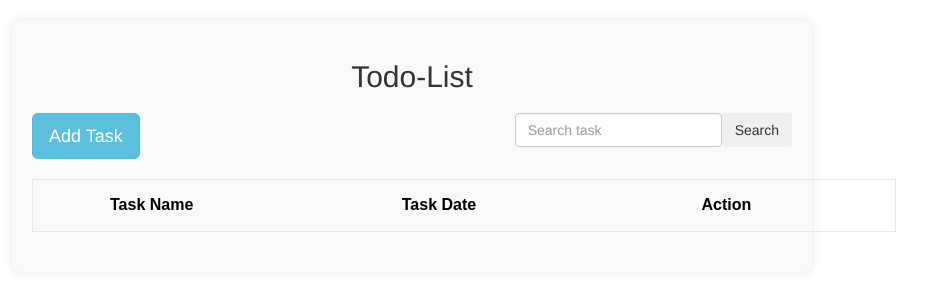
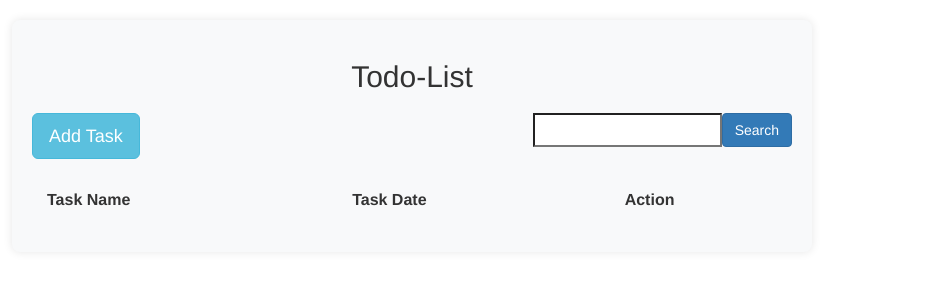
Before and after one commit to Abhishek79-hue/todo-project, a React (Vite) app: page / in a window 1280 px wide. Shown: the top 300 px of the page, without its empty margins (228-1155 px from the left). Built offline with nearby package versions, Linux system fonts and the light colour scheme.

Commit message:
some css and som functionalti add

```diff
--- a/src/App.css
+++ b/src/App.css
@@ -6,14 +6,19 @@
     border-radius: 8px;
     box-shadow: 0 0 10px rgba(0, 0, 0, 0.1);
   }
+  table{
+    margin-top: 30px;
+    margin-left:15px;
+    font-size:medium;
+  }
+  tr.td{
+    font-family: sans-serif;
+  }
+  tr:nth-child(even) {
+    background-color:rgb(208, 231, 241);
+  }
 h2 {
     text-align: center;
-    margin-bottom: 20px;
-  }
-.button-group {
-    display: flex;
-    justify-content: space-between;
-    align-items: center;
     margin-bottom: 20px;
   }
 
@@ -22,67 +27,9 @@ display: flex;
    float: right;
 
   }
-ul.list-groups{
-    list-style-type: none;
-    margin-top: 20px;
-    width: 128vh;
-    padding: 0;
-    overflow: hidden;
-    border: 1px solid #e7e7e7;
-  }
-  li.action-list{
-    margin-right: 50vh;
-  }
-  li.list-items{
-    float: left;
-    margin-right: 50px;
-    display: block;
-    font-size: medium;
-    font-family: sans-serif;
-    color: black;
-    text-align: center;
-    padding: 14px 16px;
-    text-decoration: none;
-  }
-
-  ul.list-groups {
-    list-style-type: none;
-    width:108vh;
-    padding: 0;
-    display: flex;
-    justify-content: space-between;
-  }
-  .list-items{
-    flex: 1;
-    text-align: center;
-    padding: 10px;
-    font-weight: bold;
-  }
-
-
-  .list-group-item {
-    display: flex;
-    justify-content: space-between;
-    align-items: center;
-    padding: 10px;
-    background-color: #fff;
-    border: 1px solid #ddd;
-    border-radius: 4px;
-    margin-bottom: 10px;
-  }
-
-
-  .list-group-item .task {
-    flex: 1;
-    font-weight: bold;
-  }
-
-  .list-group-item .date {
-    color: #666;
-  }
   .modal-body input[type="text"],
 .modal-body input[type="date"] {
-  width: calc(100% - 24px);
+  width: 550px;
   padding: 8px;
   margin-bottom: 10px;
   border: 1px solid #ced4da;
--- a/src/App.jsx
+++ b/src/App.jsx
@@ -1,152 +1,164 @@
-import React, { useEffect, useState } from 'react'
-import "./App.css"
+import React, { useEffect, useState } from 'react';
+import './App.css';
+
+
 function App() {
-  const[todos,setTodos]=useState([])
-  const[task,setTask]=useState("")
-const[date,setDate]=useState("")
-const[togglebtn,setTogglebtn]=useState(true)
-const[edit,setEdit]=useState(null)
-const[search,setSearch]=useState("")
-const[searchResult,setSearchresult]=useState(null)
-const[searchDate,setSearchDate]=useState('')
-  const handleSubmit=()=>{
+  const [todos, setTodos] = useState([]);
+  const [task, setTask] = useState('');
+  const [date, setDate] = useState('');
+  const [togglebtn, setTogglebtn] = useState(true);
+  const [edit, setEdit] = useState(null);
+  const [search, setSearch] = useState('');
+  const [searchResult, setSearchresult] = useState(null);
+  const [searchDate, setSearchDate] = useState('');
 
-    if(task,date && !togglebtn){
-      setTodos(todos.map((element)=>{
-       if(element.id===edit){
-        return{...element,task,date}
+  const handleSubmit = () => {
+    if (task && date && !togglebtn) {
+      setTodos(todos.map((element) => {
+        if (element.id === edit) {
+          return { ...element, task, date };
         }
         return element;
-      }))
-      setTogglebtn(true)
-      setTask('')
-      setDate('')
-      setEdit(null)
+      }));
+      setTogglebtn(true);
+      setTask('');
+      setDate('');
+      setEdit(null);
+    } else {
+      const inputdata = { id: new Date().getTime().toString(), task, date };
+      setTodos([...todos, inputdata]);
+      setTask('');
+      setDate('');
     }
-    else{
-      const inputdata = { id: new Date().getTime().toString(), task, date };
-    setTodos([...todos,inputdata])
-    setTask('')
-    setDate(' ')
-  }
-    }
-  const deletedata=(id)=>{
-  const updateitem=todos.filter((val,index)=>{
-return val.id!==id
+  };
+
+  const deletedata = (id) => {
+    const updateitem = todos.filter((val) => val.id !== id);
+    setTodos(updateitem);
+  };
+
+  const editData = (id) => {
+    let newData = todos.find((element) =>{
+      return element.id === id
     })
-  setTodos(updateitem)
-  }
-  const editData=(id)=>{
-    let newData=todos.find((element)=>{
-      return element.id===id
-    })
-    setTogglebtn(false)
-    setTask(newData.task)
-    setDate(newData.date)
-    setEdit(id)
-  }
+    setTogglebtn(false);
+    setTask(newData.task);
+    setDate(newData.date);
+    setEdit(id);
+  };
+
   const SearchData = () => {
     let searchResults = todos.filter((element) => {
+      if (element.id === search) {
+        return element;
+      } else {
         return element.task.toLowerCase().includes(search.toLowerCase());
+      }
     });
 
     setSearchresult(searchResults);
     setTogglebtn(false);
   };
 
-const cancelSearch=()=>{
+  const cancelSearch = () => {
     setSearchresult(null);
     setSearch('');
     setSearchDate('');
-    setTogglebtn(true)
+    setTogglebtn(true);
+  };
+  useEffect(()=>{
+ const todos=JSON.parse(localStorage.getItem("todos"))
+ if(todos){
+  setTodos(todos)
  }
-
+  },[])
+  useEffect(()=>{
+    localStorage.setItem("todos",JSON.stringify(todos))
+  },[todos])
 
   return (
     <div>
       <div className="container">
               <h2>Todo-List</h2>
-
-  <button  button type="button" className="btn btn-info btn-lg" data-toggle="modal" data-target="#myModal">Add Task</button>
+            <button type="button" className="btn btn-info btn-lg" data-toggle="modal" data-target="#myModal">Add Task</button>
            <div className="btn-search">
           <input
             type="search"
-          className="form-control"
-          placeholder="Search task"
             value={search}
-          onChange={(e) => setSearch(e.target.value)}/>
+            onChange={(e) => setSearch(e.target.value)}
+          />
           {togglebtn ?
-          <button   className="btn btn-Primary"onClick={SearchData}>Search</button>
-         : <button className="btn btn-Secondary"onClick={cancelSearch}>
+            <button className="btn btn-primary" onClick={SearchData}>Search</button>
+            :<button className="btn btn-secondary" onClick={cancelSearch}>
               Cancel
             </button>
 }
         </div>
-    <ul className='list-groups'>
-  <li className='list-items'>Task Name</li>
-  <li className='list-items'>Task Date</li>
-  <li className='list-items'>Action</li>
-</ul>
+
+        <table className="table">
+            <tr>
+              <th>Task Name</th>
+              <th>Task Date</th>
+              <th>Action</th>
+            </tr>
+
+          <tbody>
             {searchResult ? (
-               <ul className='list-group'>
-               {searchResult.map((result)=>{
-               return <li className="list-group-item" >
-              <span>{result.task}</span>
-               <sanp>{result.date}</sanp>
-
-          <li><button className="btn btn-primary dropdown-toggle" type="button" data-toggle="dropdown"><i className="bi bi-three-dots-vertical"></i>
+              searchResult.map((result) => (
+                <tr key={result.id}>
+                  <td>{result.task}</td>
+                      <td>{result.date}</td>
+                  <td>
+               <div className="dropdown">
+               <button className="btn btn-primary dropdown-toggle" type="button" data-toggle="dropdown">
                       </button>
                       <ul className="dropdown-menu">
-             <li><button onClick={()=>editData(result.id)} className="btn btn-info btn-sl"  data-toggle="modal" data-target="#myModal">Edit</button></li>
-           <li><button className="btn btn-info btn-sl" onClick={()=>deletedata(result.id)}>Delete</button></li>
+             <li><button onClick={() => editData(result.id)} className="btn btn-info btn-sm" data-toggle="modal" data-target="#myModal">Edit</button></li>
+               <li><button className="btn btn-info btn-sm" onClick={() => deletedata(result.id)}>Delete</button></li>
                       </ul>
-          </li>
-            </li>
-               })
-               }
-            </ul>
+                        </div>
+                  </td>
+                    </tr>
+              ))
+            ) : (
+              todos.map((todo) => (
+                <tr key={todo.id}>
+                  <td>{todo.task}</td>
+                  <td>{todo.date}</td>
+                  <td>
+                    <div className="dropdown">
+                      <button className="btn btn-primary dropdown-toggle" type="button" data-toggle="dropdown">
 
-             ):(
-              <ul className='list-group'>
-              {todos.map((todo)=>{
-              return <li className='list-group-item'>
-                 <span>{todo.task}</span><span>{todo.date}</span>
-
-         <li> <button className="btn btn-primary dropdown-toggle" type="button" data-toggle="dropdown">
-          <i className="bi bi-three-dots-vertical"></i>
                       </button>
               <ul className="dropdown-menu">
-     <li><button onClick={()=>editData(todo.id)} className="btn btn-info btn-sl"  data-toggle="modal" data-target="#myModal">Edit</button></li>
-        <li><button className="btn btn-info btn-sl"  onClick={()=>deletedata(todo.id)}>Delete</button></li>
+               <li><button onClick={() => editData(todo.id)} className="btn btn-info btn-sl" data-toggle="modal" data-target="#myModal">Edit</button></li>
+                        <li><button className="btn btn-info btn-sl" onClick={() => deletedata(todo.id)}>Delete</button></li>
                       </ul>
-</li>
-</li>
-
-              })}
-            </ul>
-
+                      </div>
+                   </td>
+                </tr>
+              ))
             )}
-
+          </tbody>
+        </table>
 
         <div className="modal fade" id="myModal" role="dialog">
             <div className="modal-dialog">
-
-
                <div className="modal-content">
-        <div className="modal-header">
+              < div className="modal-header">
                   <button type="button" className="close" data-dismiss="modal">&times;</button>
                 <h4 className="modal-title">Add task</h4>
               </div>
               <div className="modal-body">
-            <label>Task</label><br/>
-            <input type="text" name="task" className="" onChange={(e)=>setTask(e.target.value)} value={task} required/>
-            <br/>
-            <label>Date</label><br/>
-            <input type="date" name="date" min={new Date().toISOString().split('T')[0]}  onChange={(e)=>setDate(e.target.value)} value={date} required/>
-            <br/>
+                <label>Task</label><br />
+                   <input type="text" name="task" onChange={(e) => setTask(e.target.value)} value={task} required />
+                <br />
+                <label>Date</label><br />
+                   <input type="date" name="date" min={new Date().toISOString().split('T')[0]} onChange={(e) => setDate(e.target.value)} value={date} required />
+                <br />
               </div>
               <div className="modal-footer">
-          {togglebtn?
+                {togglebtn ?
                   <button type="button" onClick={handleSubmit} className="btn btn-default" data-dismiss="modal">Save</button>
       :<button type="button" onClick={handleSubmit} className="btn btn-default" data-dismiss="modal">Update</button>
                 }
@@ -156,8 +168,7 @@ const cancelSearch=()=>{
         </div>
          </div>
     </div>
-
-  )
+  );
 }
 
-export default App
+export default App;
```
Lines whose indentation alone changed are shown as unchanged.
